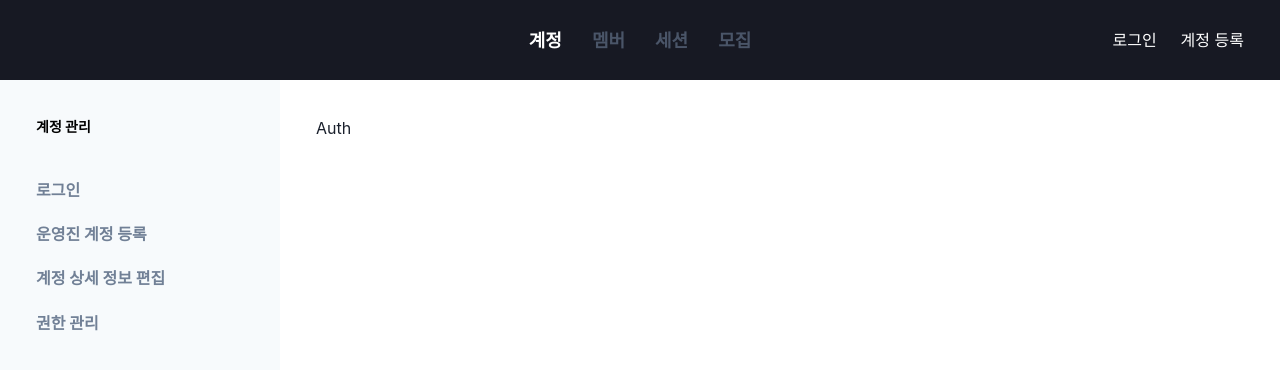
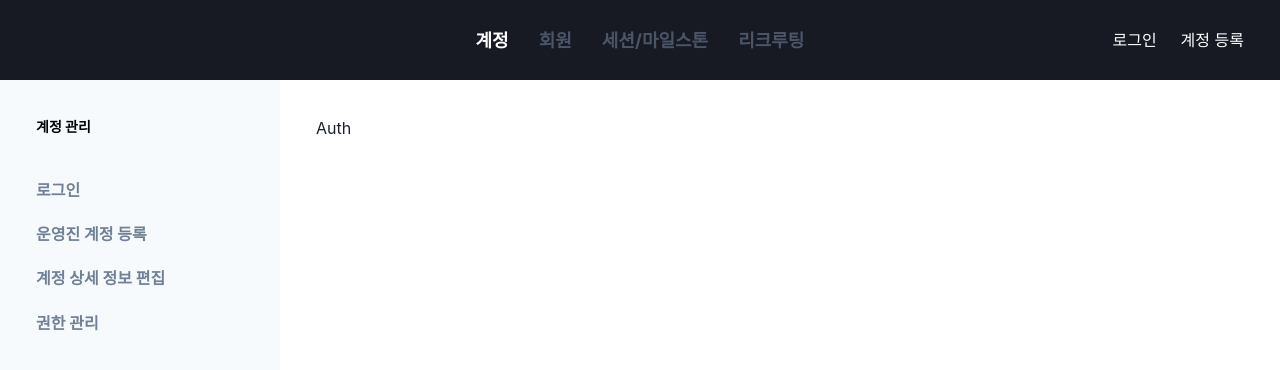
Before and after one commit to prography-dev/prography-admin-web, a Next.js app: page /auth in a window 1280 px wide. Shown: the top 370 px of the page. Built offline with nearby package versions, Linux system fonts and the light colour scheme.

Commit message:
:recycle: Header 라벨 변경

```diff
--- a/src/components/Header.tsx
+++ b/src/components/Header.tsx
@@ -8,15 +8,15 @@ const pathList = [
   },
   {
     href: '/member',
-    label: '멤버',
+    label: '회원',
   },
   {
     href: '/session',
-    label: '세션',
+    label: '세션/마일스톤',
   },
   {
     href: '/recruit',
-    label: '모집',
+    label: '리크루팅',
   },
 ] as const
 
```
